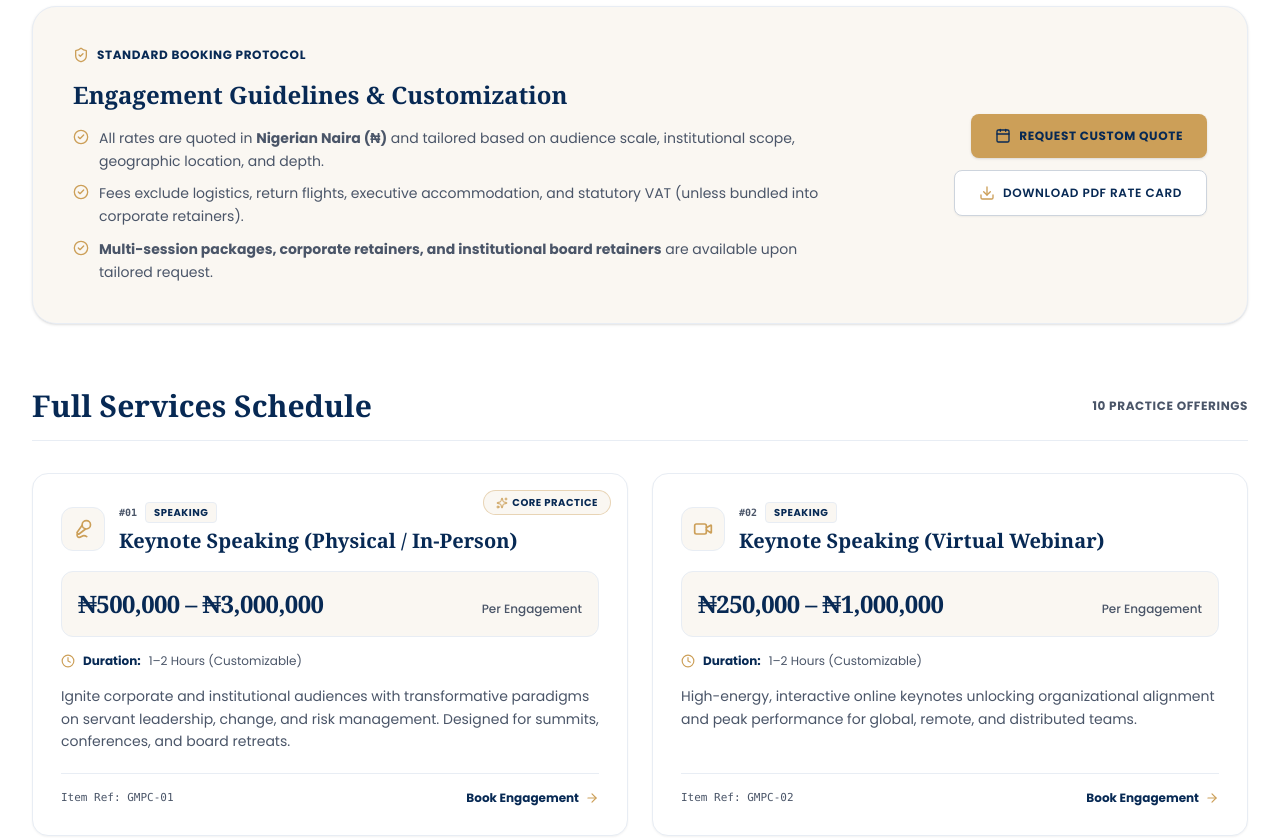
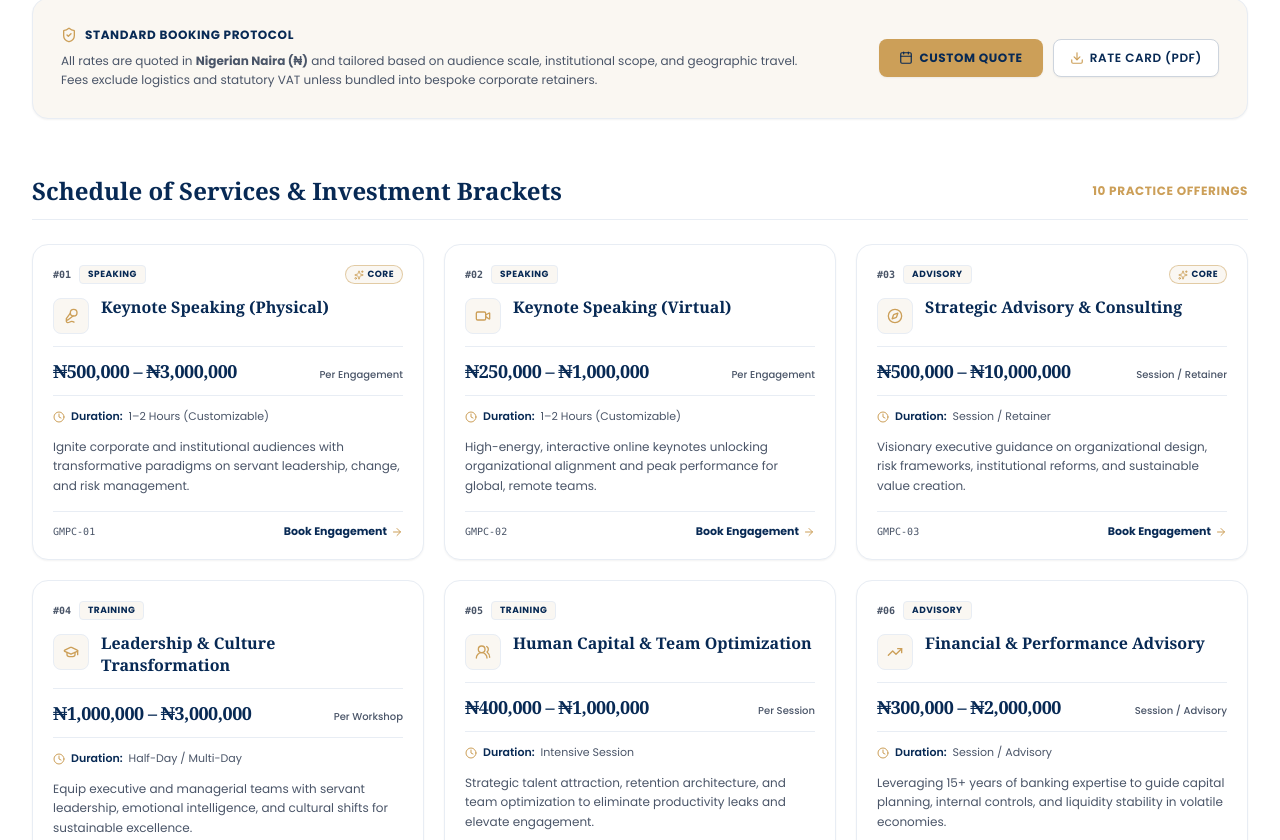
Before and after one commit to sirdave186-3mtt/sam-portfolio, a Next.js app: page /rates in a window 1280 px wide. Shown: the part 640-1480 px from the top of the page. Built offline with nearby package versions, Linux system fonts and the light colour scheme.

Commit message:
refactor(rates): switch to high-density 3-column grid and refine card dimensions

```diff
--- a/app/rates/page.tsx
+++ b/app/rates/page.tsx
@@ -19,8 +19,7 @@ import {
     ShieldCheck,
     Clock,
     CheckCircle2,
-    Sparkles,
-    Building2
+    Sparkles
 } from "lucide-react";
 
 export const metadata: Metadata = {
@@ -45,75 +44,75 @@ const SERVICES_DATA: ServiceItem[] = [
     {
         number: "01",
         category: "Speaking",
-        title: "Keynote Speaking (Physical / In-Person)",
+        title: "Keynote Speaking (Physical)",
         rateRange: "₦500,000 – ₦3,000,000",
         unit: "per engagement",
         duration: "1–2 Hours (Customizable)",
         overview:
-            "Ignite corporate and institutional audiences with transformative paradigms on servant leadership, change, and risk management. Designed for summits, conferences, and board retreats.",
+            "Ignite corporate and institutional audiences with transformative paradigms on servant leadership, change, and risk management.",
         icon: Mic2,
         popular: true,
     },
     {
         number: "02",
         category: "Speaking",
-        title: "Keynote Speaking (Virtual Webinar)",
+        title: "Keynote Speaking (Virtual)",
         rateRange: "₦250,000 – ₦1,000,000",
         unit: "per engagement",
         duration: "1–2 Hours (Customizable)",
         overview:
-            "High-energy, interactive online keynotes unlocking organizational alignment and peak performance for global, remote, and distributed teams.",
+            "High-energy, interactive online keynotes unlocking organizational alignment and peak performance for global, remote teams.",
         icon: Video,
     },
     {
         number: "03",
         category: "Advisory",
-        title: "Strategic Advisory & Management Consulting",
+        title: "Strategic Advisory & Consulting",
         rateRange: "₦500,000 – ₦10,000,000",
-        unit: "hourly / session-based",
+        unit: "session / retainer",
         duration: "Session / Retainer",
         overview:
-            "Visionary executive guidance on organizational design, risk frameworks, institutional reforms, and sustainable value creation for leaders and ministers.",
+            "Visionary executive guidance on organizational design, risk frameworks, institutional reforms, and sustainable value creation.",
         icon: Compass,
         popular: true,
     },
     {
         number: "04",
         category: "Training",
-        title: "Leadership Development & Culture Transformation",
+        title: "Leadership & Culture Transformation",
         rateRange: "₦1,000,000 – ₦3,000,000",
         unit: "per workshop",
         duration: "Half-Day / Multi-Day",
         overview:
-            "Equip executive and managerial teams with servant leadership, emotional intelligence, and cultural shifts required for sustainable excellence and inclusion.",
+            "Equip executive and managerial teams with servant leadership, emotional intelligence, and cultural shifts for sustainable excellence.",
         icon: GraduationCap,
     },
     {
         number: "05",
         category: "Training",
-        title: "Human Capital Solutions & Team Optimization",
+        title: "Human Capital & Team Optimization",
         rateRange: "₦400,000 – ₦1,000,000",
         unit: "per session",
         duration: "Intensive Session",
         overview:
-            "Strategic talent attraction, retention architecture, and team optimization to dramatically eliminate productivity leaks and elevate engagement.",
+            "Strategic talent attraction, retention architecture, and team optimization to eliminate productivity leaks and elevate engagement.",
         icon: Users2,
     },
     {
         number: "06",
         category: "Advisory",
-        title: "Financial Services & Performance Advisory",
+        title: "Financial & Performance Advisory",
         rateRange: "₦300,000 – ₦2,000,000",
-        unit: "hourly / session-based",
+        unit: "session / advisory",
         duration: "Session / Advisory",
         overview:
-            "Leveraging 15+ years of high-stakes commercial banking expertise to guide capital planning, internal controls, and liquidity stability in volatile economies.",
+            "Leveraging 15+ years of banking expertise to guide capital planning, internal controls, and liquidity stability in volatile economies.",
         icon: TrendingUp,
     },
     {
         number: "07",
         category: "Training",
-        title: "Digital Transformation & Marketing Strategies",
+        title: "Digital Transformation Strategies",
         rateRange: "₦300,000 – ₦2,000,000",
         unit: "per workshop",
         duration: "Custom Workshop",
@@ -124,12 +123,12 @@ const SERVICES_DATA: ServiceItem[] = [
     {
         number: "08",
         category: "Advisory",
-        title: "Debt Recovery & Credit Management Advisory",
+        title: "Debt Recovery & Credit Advisory",
         rateRange: "₦400,000 – ₦1,500,000",
         unit: "project-based",
         duration: "Project Scope",
         overview:
-            "Ethical debt recovery architecture, structured credit underwriting diagnostics, and rigorous risk mitigation for sustainable balance-sheet health.",
+            "Ethical debt recovery architecture, structured credit underwriting diagnostics, and rigorous risk mitigation for balance-sheet health.",
         icon: ShieldAlert,
     },
     {
@@ -140,18 +139,18 @@ const SERVICES_DATA: ServiceItem[] = [
         unit: "project-based",
         duration: "Project Milestone",
         overview:
-            "Addressing the core structural bottlenecks of growing enterprises by implementing institutional workflows, governance models, and scalability engines.",
+            "Addressing core structural bottlenecks of growing enterprises by implementing institutional workflows, governance, and scalability.",
         icon: Store,
     },
     {
         number: "10",
         category: "Consultation",
-        title: "1-on-1 Executive Leadership Consultation",
+        title: "1-on-1 Executive Consultation",
         rateRange: "₦100,000 – ₦250,000",
         unit: "per 1-hour session",
         duration: "1 Hour (Packages Available)",
         overview:
-            "Confidential, high-clarity strategic counseling for C-suite leaders, founders, and public figures seeking personal breakthroughs and accountable execution.",
+            "Confidential, high-clarity strategic counseling for C-suite leaders, founders, and public figures seeking personal breakthroughs.",
         icon: UserCheck,
         popular: true,
     },
@@ -163,7 +162,7 @@ export default function RatesPage() {
             <Navbar />
 
             <main className="flex-1 pt-28 pb-20 px-4 sm:px-6 lg:px-8">
-                <div className="max-w-7xl mx-auto space-y-16">
+                <div className="max-w-7xl mx-auto space-y-14">
 
                     {/* Executive Split Header */}
                     <div className="grid grid-cols-1 lg:grid-cols-12 gap-8 lg:gap-12 items-center border-b border-[#E8EDF4] pb-12">
@@ -258,128 +257,119 @@ export default function RatesPage() {
 
                     </div>
 
-                    {/* Rate Policy & Notes Card */}
-                    <div className="rounded-3xl bg-[#FAF7F2] border border-[#E8EDF4] p-6 sm:p-10 shadow-sm relative overflow-hidden">
-                        <div className="grid grid-cols-1 md:grid-cols-12 gap-8 items-center">
-                            <div className="md:col-span-8 space-y-4">
+                    {/* Rate Protocol Policy Banner */}
+                    <div className="rounded-2xl bg-[#FAF7F2] border border-[#E8EDF4] p-5 sm:p-7 shadow-xs">
+                        <div className="grid grid-cols-1 lg:grid-cols-12 gap-6 items-center">
+                            <div className="lg:col-span-8 space-y-2">
                                 <div className="flex items-center gap-2 text-xs font-bold uppercase tracking-wider text-[#072954]">
                                     <ShieldCheck className="w-4 h-4 text-[#CC9F58]" />
                                     <span>Standard Booking Protocol</span>
                                 </div>
-                                <h3 className="font-serif text-2xl font-bold text-[#072954]">
-                                    Engagement Guidelines & Customization
-                                </h3>
-                                <ul className="space-y-2.5 text-xs sm:text-sm text-[#4A5568] leading-relaxed">
-                                    <li className="flex items-start gap-2.5">
-                                        <CheckCircle2 className="w-4 h-4 text-[#CC9F58] shrink-0 mt-0.5" />
-                                        <span>All rates are quoted in <strong>Nigerian Naira (₦)</strong> and tailored based on audience scale, institutional scope, geographic location, and depth.</span>
-                                    </li>
-                                    <li className="flex items-start gap-2.5">
-                                        <CheckCircle2 className="w-4 h-4 text-[#CC9F58] shrink-0 mt-0.5" />
-                                        <span>Fees exclude logistics, return flights, executive accommodation, and statutory VAT (unless bundled into corporate retainers).</span>
-                                    </li>
-                                    <li className="flex items-start gap-2.5">
-                                        <CheckCircle2 className="w-4 h-4 text-[#CC9F58] shrink-0 mt-0.5" />
-                                        <span><strong>Multi-session packages, corporate retainers, and institutional board retainers</strong> are available upon tailored request.</span>
-                                    </li>
-                                </ul>
+                                <p className="text-xs text-[#4A5568] leading-relaxed">
+                                    All rates are quoted in <strong>Nigerian Naira (₦)</strong> and tailored based on audience scale, institutional scope, and geographic travel. Fees exclude logistics and statutory VAT unless bundled into bespoke corporate retainers.
+                                </p>
                             </div>
 
-                            <div className="md:col-span-4 flex flex-col sm:flex-row md:flex-col gap-3 justify-center md:items-end">
+                            <div className="lg:col-span-4 flex flex-wrap gap-2.5 justify-start lg:justify-end">
                                 <Link
                                     href="/contact"
-                                    className="w-full sm:w-auto text-center inline-flex items-center justify-center gap-2 px-6 py-3.5 rounded-lg bg-[#CC9F58] hover:bg-[#b88c49] text-[#072954] font-bold text-xs uppercase tracking-wider transition-all duration-200 shadow-sm"
+                                    className="inline-flex items-center gap-1.5 px-5 py-2.5 rounded-lg bg-[#CC9F58] hover:bg-[#b88c49] text-[#072954] font-bold text-xs uppercase tracking-wider transition-all shadow-xs"
                                 >
-                                    <Calendar className="w-4 h-4" />
-                                    <span>Request Custom Quote</span>
+                                    <Calendar className="w-3.5 h-3.5" />
+                                    <span>Custom Quote</span>
                                 </Link>
-
                                 <a
                                     href="/docs/dr-immanuelson-sam-speaker-kit.pdf"
                                     download
-                                    className="w-full sm:w-auto text-center inline-flex items-center justify-center gap-2 px-6 py-3.5 rounded-lg border border-[#CDD4DD] bg-white hover:bg-[#FAF7F2] text-[#072954] text-xs font-semibold uppercase tracking-wider transition-all duration-200 shadow-xs"
+                                    className="inline-flex items-center gap-1.5 px-4 py-2.5 rounded-lg border border-[#CDD4DD] bg-white hover:bg-[#FAF7F2] text-[#072954] text-xs font-semibold uppercase tracking-wider transition-all shadow-xs"
                                 >
-                                    <Download className="w-4 h-4 text-[#CC9F58]" />
-                                    <span>Download PDF Rate Card</span>
+                                    <Download className="w-3.5 h-3.5 text-[#CC9F58]" />
+                                    <span>Rate Card (PDF)</span>
                                 </a>
                             </div>
                         </div>
                     </div>
 
-                    {/* Rates Grid: 10 Core Services */}
-                    <div className="space-y-8">
-                        <div className="flex items-center justify-between border-b border-[#E8EDF4] pb-4">
-                            <h2 className="font-serif text-2xl sm:text-3xl font-bold text-[#072954]">
-                                Full Services Schedule
+                    {/* Compact 3-Column Rates Grid */}
+                    <div className="space-y-6">
+                        <div className="flex items-center justify-between border-b border-[#E8EDF4] pb-3">
+                            <h2 className="font-serif text-xl sm:text-2xl font-bold text-[#072954]">
+                                Schedule of Services & Investment Brackets
                             </h2>
-                            <span className="text-xs uppercase tracking-wider text-[#4A5568] font-bold">
+                            <span className="text-xs font-bold uppercase tracking-wider text-[#CC9F58]">
                                 10 Practice Offerings
                             </span>
                         </div>
 
-                        <div className="grid grid-cols-1 md:grid-cols-2 gap-6">
+                        <div className="grid grid-cols-1 md:grid-cols-2 lg:grid-cols-3 gap-5">
                             {SERVICES_DATA.map((service) => {
                                 const IconComponent = service.icon;
                                 return (
                                     <div
                                         key={service.number}
-                                        className="p-6 sm:p-7 rounded-2xl bg-white border border-[#E8EDF4] hover:border-[#CC9F58] transition-all duration-300 flex flex-col justify-between space-y-5 shadow-xs hover:shadow-lg relative group"
+                                        className="p-5 rounded-2xl bg-white border border-[#E8EDF4] hover:border-[#CC9F58] transition-all duration-200 flex flex-col justify-between space-y-4 shadow-xs hover:shadow-md group relative"
                                     >
-                                        {service.popular && (
-                                            <div className="absolute top-4 right-4 inline-flex items-center gap-1 px-3 py-1 rounded-full bg-[#FAF7F2] border border-[#CC9F58]/40 text-[#072954] text-[10px] font-bold uppercase tracking-wider">
-                                                <Sparkles className="w-3 h-3 text-[#CC9F58]" />
-                                                <span>Core Practice</span>
-                                            </div>
-                                        )}
-
-                                        <div className="space-y-4">
-                                            <div className="flex items-center gap-3.5">
-                                                <div className="w-11 h-11 rounded-xl bg-[#FAF7F2] border border-[#E8EDF4] flex items-center justify-center text-[#CC9F58] group-hover:bg-[#CC9F58] group-hover:text-white transition-colors shrink-0">
-                                                    <IconComponent className="w-5 h-5" />
-                                                </div>
-                                                <div>
+                                        {/* Header Row: Badge & Ref */}
+                                        <div className="space-y-3">
+                                            <div className="flex items-center justify-between">
                                                 <div className="flex items-center gap-2">
                                                     <span className="text-[10px] font-mono font-bold text-[#4A5568]">#{service.number}</span>
-                                                        <span className="text-[10px] uppercase tracking-wider font-bold text-[#072954] px-2 py-0.5 rounded bg-[#FAF7F2] border border-[#E8EDF4]">
+                                                    <span className="text-[9px] uppercase tracking-wider font-bold text-[#072954] px-2 py-0.5 rounded bg-[#FAF7F2] border border-[#E8EDF4]">
                                                         {service.category}
                                                     </span>
                                                 </div>
-                                                    <h3 className="font-serif text-lg sm:text-xl font-bold text-[#072954] mt-1 group-hover:text-[#CC9F58] transition-colors leading-snug">
+                                                {service.popular && (
+                                                    <span className="inline-flex items-center gap-1 text-[9px] font-bold uppercase tracking-wider text-[#072954] px-2 py-0.5 rounded-full bg-[#FAF7F2] border border-[#CC9F58]/50">
+                                                        <Sparkles className="w-2.5 h-2.5 text-[#CC9F58]" />
+                                                        <span>Core</span>
+                                                    </span>
+                                                )}
+                                            </div>
+
+                                            {/* Title & Icon */}
+                                            <div className="flex items-start gap-3">
+                                                <div className="w-9 h-9 rounded-lg bg-[#FAF7F2] border border-[#E8EDF4] flex items-center justify-center text-[#CC9F58] group-hover:bg-[#CC9F58] group-hover:text-[#072954] transition-colors shrink-0 mt-0.5">
+                                                    <IconComponent className="w-4 h-4" />
+                                                </div>
+                                                <h3 className="font-serif text-base font-bold text-[#072954] group-hover:text-[#CC9F58] transition-colors leading-snug">
                                                     {service.title}
                                                 </h3>
                                             </div>
-                                            </div>
 
-                                            <div className="p-4 rounded-xl bg-[#FAF7F2] border border-[#E8EDF4] flex items-baseline justify-between gap-2">
-                                                <span className="font-serif text-2xl font-bold text-[#072954] tracking-tight">
+                                            {/* Streamlined Price Display */}
+                                            <div className="border-y border-[#E8EDF4] py-2.5 flex items-baseline justify-between">
+                                                <span className="font-serif text-base sm:text-lg font-bold text-[#072954] tracking-tight">
                                                     {service.rateRange}
                                                 </span>
-                                                <span className="text-xs text-[#4A5568] font-medium capitalize">
+                                                <span className="text-[10px] text-[#4A5568] font-medium capitalize">
                                                     {service.unit}
                                                 </span>
                                             </div>
 
-                                            <div className="flex items-center gap-2 text-xs text-[#4A5568]">
-                                                <Clock className="w-3.5 h-3.5 text-[#CC9F58] shrink-0" />
-                                                <span className="font-bold text-[#072954]">Duration:</span>
-                                                <span>{service.duration}</span>
+                                            {/* Duration */}
+                                            <div className="flex items-center gap-1.5 text-[11px] text-[#4A5568]">
+                                                <Clock className="w-3 h-3 text-[#CC9F58] shrink-0" />
+                                                <span className="font-semibold text-[#072954]">Duration:</span>
+                                                <span className="truncate">{service.duration}</span>
                                             </div>
 
-                                            <p className="text-xs sm:text-sm text-[#4A5568] leading-relaxed">
+                                            {/* Overview */}
+                                            <p className="text-xs text-[#4A5568] leading-relaxed line-clamp-3">
                                                 {service.overview}
                                             </p>
                                         </div>
 
-                                        <div className="pt-4 border-t border-[#E8EDF4] flex items-center justify-between">
-                                            <span className="text-[11px] text-[#4A5568] font-mono">
-                                                Item Ref: GMPC-{service.number}
+                                        {/* Footer Action */}
+                                        <div className="pt-3 border-t border-[#E8EDF4] flex items-center justify-between text-xs">
+                                            <span className="text-[10px] text-[#4A5568] font-mono">
+                                                GMPC-{service.number}
                                             </span>
                                             <Link
                                                 href="/contact"
-                                                className="inline-flex items-center gap-1.5 text-xs font-bold text-[#072954] group-hover:text-[#CC9F58] transition-colors"
+                                                className="inline-flex items-center gap-1 text-[11px] font-bold text-[#072954] group-hover:text-[#CC9F58] transition-colors"
                                             >
                                                 <span>Book Engagement</span>
-                                                <ArrowRight className="w-3.5 h-3.5 text-[#CC9F58]" />
+                                                <ArrowRight className="w-3 h-3 text-[#CC9F58] group-hover:translate-x-0.5 transition-transform" />
                                             </Link>
                                         </div>
                                     </div>
```
Lines whose indentation alone changed are shown as unchanged.
